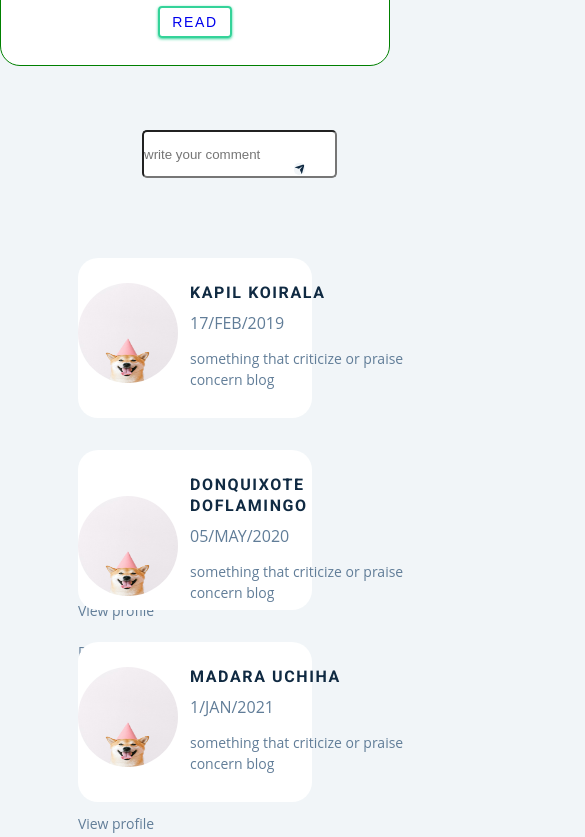
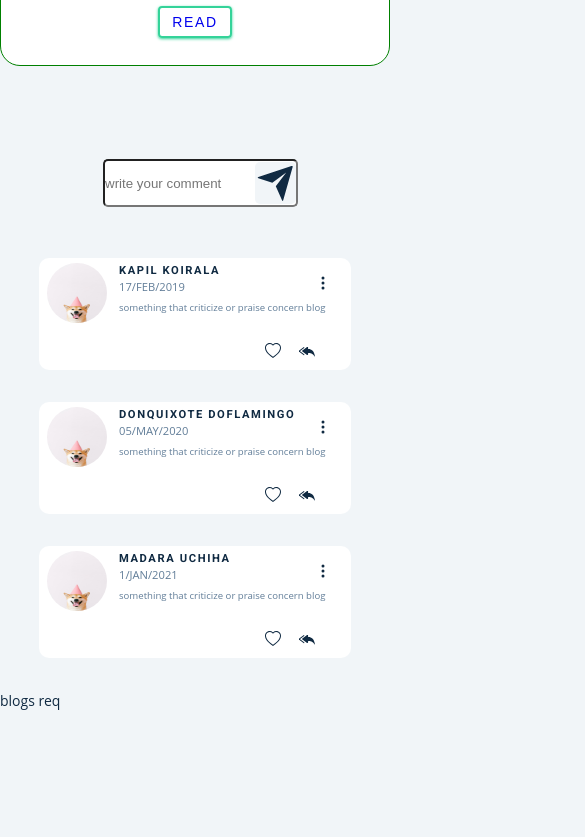
Before and after one commit to Ranjan484/React_projects, a React (Create React App) app in the folder blogs/: page /single-blogs/1 in a window 390 px wide. Shown: the part 2820-3657 px from the top of the page, 585 px wide, since content can reach past the window. After the commit the page ends 3531 px from the top, so only its background shows below. Built offline with nearby package versions, Linux system fonts and the light colour scheme.

Commit message:
adding responsive to comment section and introducing redux

```diff
--- a/blogs/package.json
+++ b/blogs/package.json
@@ -12,8 +12,10 @@
     "react-bootstrap": "^1.6.1",
     "react-dom": "^17.0.2",
     "react-icons": "^4.2.0",
+    "react-redux": "^7.2.4",
     "react-router-dom": "^5.2.0",
     "react-scripts": "4.0.3",
+    "redux": "^4.1.0",
     "web-vitals": "^1.1.2"
   },
   "scripts": {
--- a/blogs/src/index.js
+++ b/blogs/src/index.js
@@ -1,12 +1,16 @@
 import React from "react";
 import ReactDOM from "react-dom";
 import App from "./App";
+import { Provider } from "react-redux";
+import store from "./redux/store";
 // import "./index.css";
 // import "./singleBlog.css";
 
 ReactDOM.render(
   <React.StrictMode>
-    <App />
+    <Provider store={store}>
+      <App />
+    </Provider>
   </React.StrictMode>,
   document.getElementById("root")
 );
--- /dev/null
+++ b/blogs/src/redux/reducer.js
@@ -0,0 +1,5 @@
+import { combineReducers } from "redux";
+
+const rootReducer = combineReducers({});
+
+export default rootReducer;
--- /dev/null
+++ b/blogs/src/redux/store.js
@@ -0,0 +1,9 @@
+import { createStore } from "redux";
+import rootReducer from "./reducer";
+
+const store = createStore(
+  rootReducer,
+  window.__REDUX_DEVTOOLS_EXTENSION__ && window.__REDUX_DEVTOOLS_EXTENSION__()
+);
+
+export default store;
--- a/blogs/src/screen/Comments.css
+++ b/blogs/src/screen/Comments.css
@@ -30,8 +30,8 @@
   top: 1rem;
   left: 1.3rem;
   margin-top: 1rem;
-  height: auto;
-  width: 3vw;
+  height: 2.6rem;
+  width: auto;
   border-radius: 5px;
   background: hsl(210, 36%, 96%);
 }
@@ -44,7 +44,7 @@
   position: relative;
   /* border: 1px solid rgb(134, 150, 131); */
   border-radius: 20px;
-  /* overflow: hidden; */
+  overflow: hidden;
 }
 .comment-person {
   font-size: 1rem;
@@ -86,22 +86,24 @@
   z-index: 1;
   top: -6rem;
   right: 0rem;
-  left: 47rem;
+  left: 50vw;
   bottom: 0rem;
 }
 .comment-heartFill {
   font-size: 1rem;
   cursor: pointer;
+  visibility: visible;
   z-index: 2;
   color: crimson;
   position: relative;
   top: -6rem;
   right: 0rem;
-  left: 46rem;
+  left: 49vw;
   bottom: 0rem;
 }
 .hide-comment-heartFill {
   z-index: 1;
+  visibility: hidden;
   /* transition: all 0.3s linear; */
 }
 
@@ -113,7 +115,7 @@
   position: relative;
   top: -6rem;
   right: 0rem;
-  left: 47rem;
+  left: 51vw;
   bottom: 0rem;
 }
 .comment-reply-container {
@@ -151,8 +153,8 @@
   top: 1rem;
   left: 1.3rem;
   margin-top: 1rem;
-  height: auto;
-  width: 3vw;
+  height: 2.6rem;
+  width: auto;
   border-radius: 5px;
   background: hsl(210, 36%, 96%);
 }
@@ -163,7 +165,7 @@
   position: relative;
   top: -11.8rem;
   right: 0rem;
-  left: 46rem;
+  left: 50vw;
   bottom: 0rem;
 }
 .comment-three-dots-container {
@@ -171,18 +173,149 @@
   height: 6.5rem;
   background: hsl(210, 36%, 96%);
   z-index: 2;
+  visibility: visible;
   position: relative;
   top: -18rem;
   right: 0rem;
-  left: 39rem;
+  left: 36.5rem;
   bottom: 0rem;
 }
 .hide-comment-three-dots-container {
   z-index: -2;
+  visibility: hidden;
 }
 .comment-three-dots-container p {
   font-size: 0.8rem;
   line-height: 0.5rem;
   border-radius: 10px;
-  /* margin: 1rem; */
+  margin-left: 0.7rem;
+  display: inline-block;
 }
+
+@media screen and (max-width: 700px) {
+  .comment-input-container {
+    width: 80vw;
+  }
+  .comment-container {
+    margin: 2rem auto;
+    height: 7rem;
+    width: 80vw;
+    background: #fff;
+    position: relative;
+    /* border: 1px solid rgb(134, 150, 131); */
+    border-radius: 10px;
+    overflow: hidden;
+  }
+  .comment-person {
+    font-size: 0.7rem;
+    width: 2rem;
+    text-transform: uppercase;
+    display: inline;
+    position: relative;
+    top: 0rem;
+    right: 0;
+    left: 5rem;
+    bottom: 0rem;
+  }
+  .comment-date {
+    font-size: 0.7rem;
+    text-transform: uppercase;
+    position: relative;
+    top: 0rem;
+    right: 0;
+    left: 5rem;
+    bottom: 0rem;
+  }
+  .comment-img {
+    width: 60px;
+    height: 60px;
+    border-radius: 50%;
+    position: relative;
+    top: -3.3rem;
+    left: 0.5rem;
+  }
+  .comment-text {
+    font-size: 0.6rem;
+    width: 59vw;
+    position: relative;
+    top: -5rem;
+    left: 5rem;
+    right: 0;
+    bottom: 0;
+  }
+  .comment-three-dots {
+    top: -8.8rem;
+    left: 59vw;
+  }
+  .comment-three-dots-container {
+    width: 6rem;
+    height: 6.5rem;
+    position: relative;
+    top: -14rem;
+    right: 0rem;
+    left: 46vw;
+    bottom: 0rem;
+    z-index: 5;
+  }
+  .comment-three-dots-container p {
+    font-size: 0.5rem;
+  }
+  .comment-reply {
+    top: -4.5rem;
+    left: 59vw;
+  }
+  .comment-reply-container {
+    position: relative;
+    top: -14rem;
+
+    height: 5rem;
+    width: 70vw;
+  }
+  .comment-input-reply {
+    height: 2rem;
+    width: 40vw;
+  }
+  .comment-send-reply {
+    top: 0.5rem;
+    left: 2rem;
+    margin-top: 1rem;
+    height: 1.6rem;
+    width: auto;
+  }
+  .comment-heart {
+    top: -4.5rem;
+    left: 58vw;
+  }
+  .comment-heartFill {
+    top: -4.5rem;
+    left: 56vw;
+  }
+}
+/* @media screen and (min-width: 992px) {
+  .comment-three-dots {
+    position: relative;
+    top: -11.8rem;
+    right: 0rem;
+    left: 50vw;
+    bottom: 0rem;
+  }
+  .comment-reply {
+    font-size: 1rem;
+    cursor: pointer;
+    position: relative;
+    top: -6rem;
+    right: 0rem;
+    left: 51vw;
+    bottom: 0rem;
+  }
+  .comment-heart {
+    font-size: 1rem;
+    cursor: pointer;
+    position: relative;
+    z-index: 1;
+    top: -6rem;
+    right: 0rem;
+    left: 50vw;
+    bottom: 0rem;
+  }
+} */
```
Also changed, not shown: blogs/src/redux/action.js (added), 1 other file (tests, documents, lock files or other folders).
